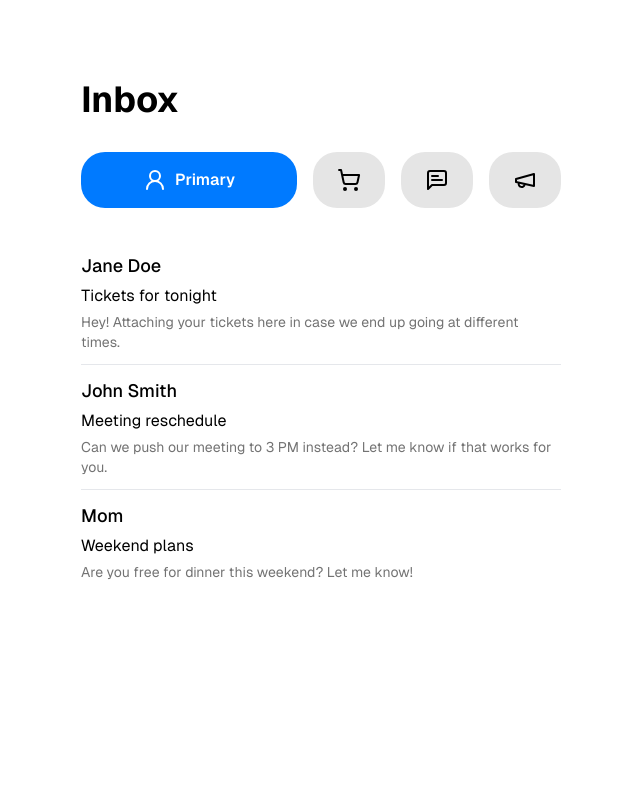
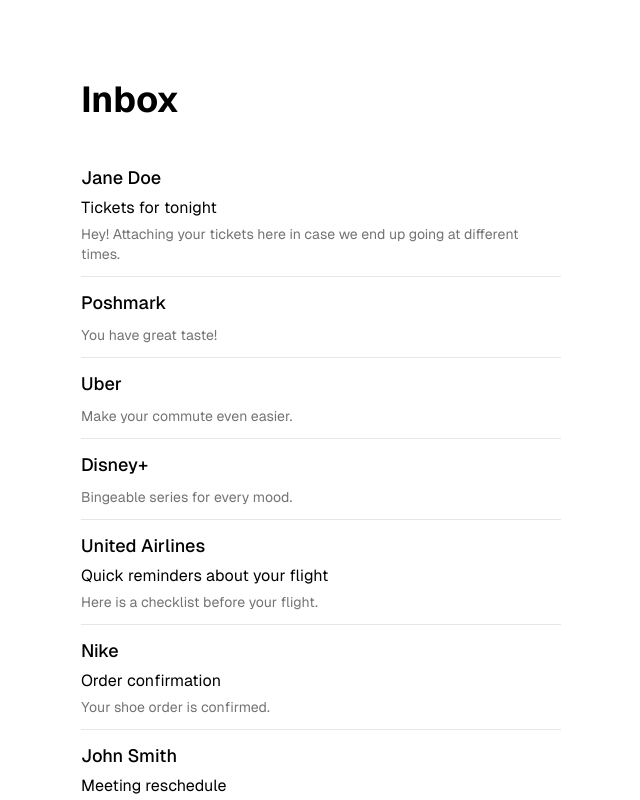
Before and after one commit to Built-With-Code/apple-mail-category-animation, a Next.js app: page / in a window 1280 px wide. Shown: the top 800 px of the page, without its empty margins (319-959 px from the left). Built offline with nearby package versions, Linux system fonts and the light colour scheme.

Commit message:
Starter code

```diff
--- a/src/app/page.tsx
+++ b/src/app/page.tsx
@@ -1,14 +1,13 @@
 "use client";
 
 import { Email, getAllEmails } from "@/db/emails";
-import { AnimatePresence, HTMLMotionProps, motion } from "framer-motion";
 import {
   Megaphone,
   MessageSquareText,
   ShoppingCart,
   UserRound,
 } from "lucide-react";
-import { useEffect, useState } from "react";
+import { useState } from "react";
 
 const categories = [
   {
@@ -39,42 +38,12 @@
 
 export default function Home() {
   const allEmails = getAllEmails();
-  const [emails, setEmails] = useState<Email[]>([]);
-
-  const [activeCategory, setActiveCategory] = useState("primary");
-
-  useEffect(() => {
-    setEmails(allEmails.filter((e) => e.category === activeCategory));
-  }, [activeCategory]);
+  const [emails, setEmails] = useState<Email[]>(allEmails);
 
   return (
     <div className="flex flex-col min-h-screen p-8 pb-20 gap-8 sm:p-20 font-[family-name:var(--font-geist-sans)] max-w-screen-sm mx-auto">
       <h1 className="text-4xl font-bold">Inbox</h1>
-      <motion.div className="flex gap-4" layout>
-        {categories.map((category) => (
-          <CategoryBadge
-            isActive={activeCategory === category.name}
-            accentColor={category.accentColor}
-            onClick={() => {
-              setActiveCategory(category.name);
-            }}
-            id={category.name}
-            key={category.name}
-          >
-            <motion.div layout>{category.icon}</motion.div>
-            <motion.span data-slot="label">{category.displayName}</motion.span>
-          </CategoryBadge>
-        ))}
-      </motion.div>
-      <AnimatePresence initial={false} mode="popLayout">
-        <motion.div
-          className="divide-y-[1px]"
-          key={activeCategory}
-          initial={{ y: 100, opacity: 0 }}
-          animate={{ y: 0, opacity: 1 }}
-          exit={{ opacity: 0, scale: 0.9, filter: "blur(8px)" }}
-          transition={{ type: "spring", bounce: 0, duration: 0.5 }}
-        >
+      <div className="divide-y-[1px]">
         {emails.map((email) => (
           <div className="flex flex-col gap-1 py-3" key={email.id}>
             <h2 className="font-medium text-lg">{email.sender}</h2>
@@ -82,33 +51,7 @@
             <p className="text-sm text-neutral-500">{email.description}</p>
           </div>
         ))}
-        </motion.div>
-      </AnimatePresence>
+      </div>
     </div>
   );
 }
-
-const CategoryBadge = ({
-  isActive = false,
-  accentColor,
-  children,
-  id,
-  ...props
-}: { isActive?: boolean; accentColor: string } & HTMLMotionProps<"div">) => {
-  return (
-    <motion.div
-      className={`flex justify-center gap-2 py-4 px-6 font-semibold transition-colors [&>[data-slot=label]]:transition-all [&>[data-slot=label]]:text-white ${
-        isActive ? "flex-1" : "[&>[data-slot=label]]:hidden"
-      }`}
-      style={{
-        borderRadius: 24,
-        backgroundColor: isActive ? accentColor : "#e5e5e5",
-        color: isActive ? "white" : "inherit",
-      }}
-      {...props}
-      layoutId={id}
-    >
-      {children}
-    </motion.div>
-  );
-};
```
Lines whose indentation alone changed are shown as unchanged.
